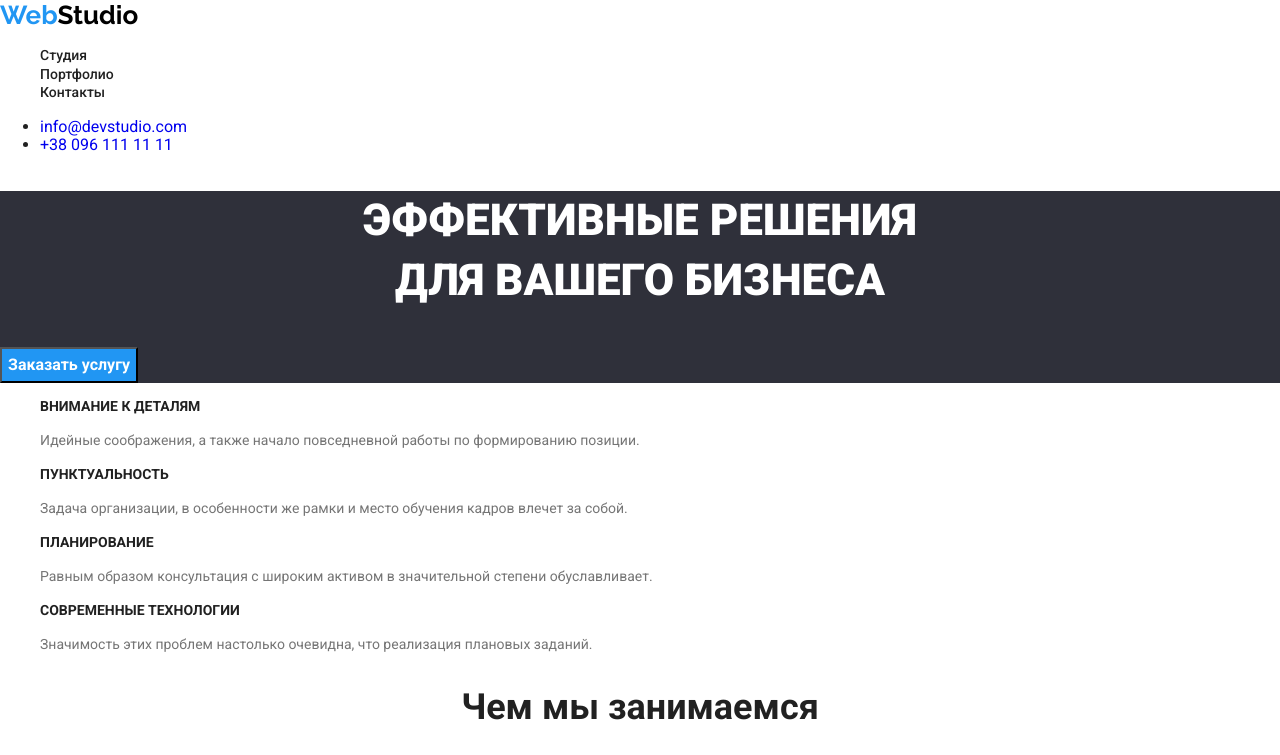
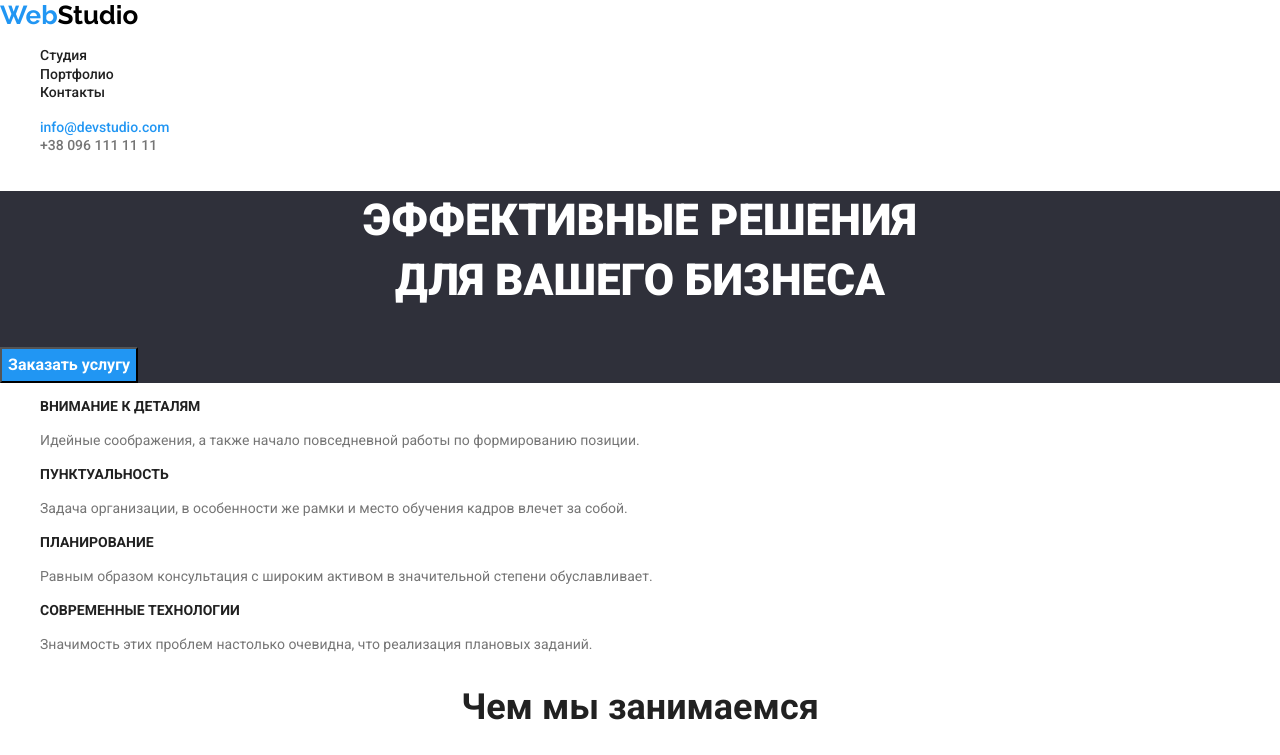
Before and after one commit to DeniOS777/goit-markup-hw-02, a plain HTML site: page index.html in a window 1280 px wide. In both pictures the pointer is over the link "info@devstudio.com". Shown: the top 755 px of the page. Drawn offline with nearby package versions, Linux system fonts and the light colour scheme.

Commit message:
Update style.css

```diff
--- a/css/style.css
+++ b/css/style.css
@@ -23,12 +23,14 @@ body {
 /* Сброс стилей списка навигации, коммуникации, преимуществ, нашей работы и команды */
 
 .nav-list,
-.contact-list,
+.contacts-list,
 .features-list,
 .work-list,
 .team-list {
   list-style: none;
 }
+
+/* Сброс стилей ссылок */
 
 .link {
   text-decoration: none;
@@ -52,7 +54,7 @@ body {
 
 /* Стили к ссылкам коммуникации */
 
-.contact-list .link {
+.contacts-main {
   font-weight: 500;
   font-size: 14px;
   line-height: 1.17;
@@ -61,8 +63,8 @@ body {
 
 /* Эффект выделения цветом при наведении и фокусе */
 
-.contact-list .link:hover,
-.contact-list .link:focus {
+.contacts-main:hover,
+.contacts-main:focus {
   color: #2196f3;
 }
 
```
